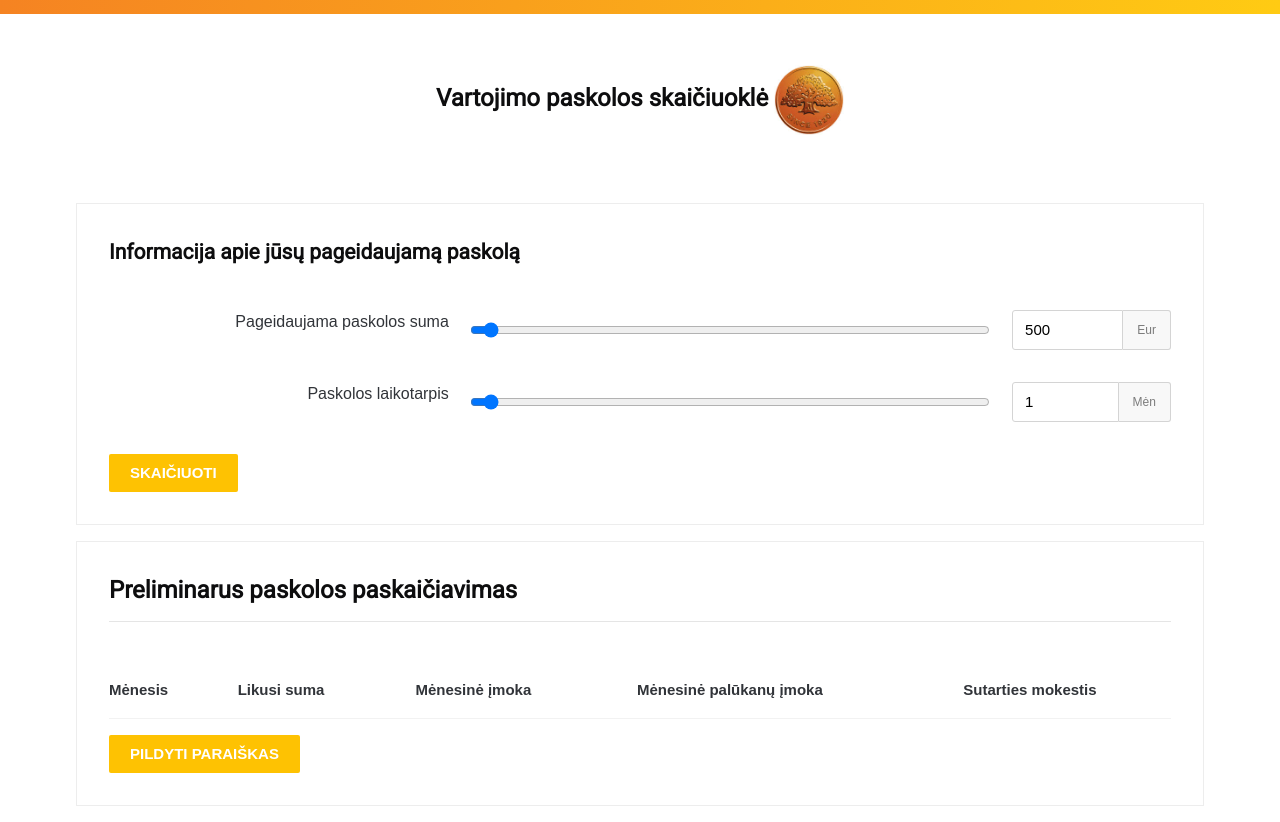
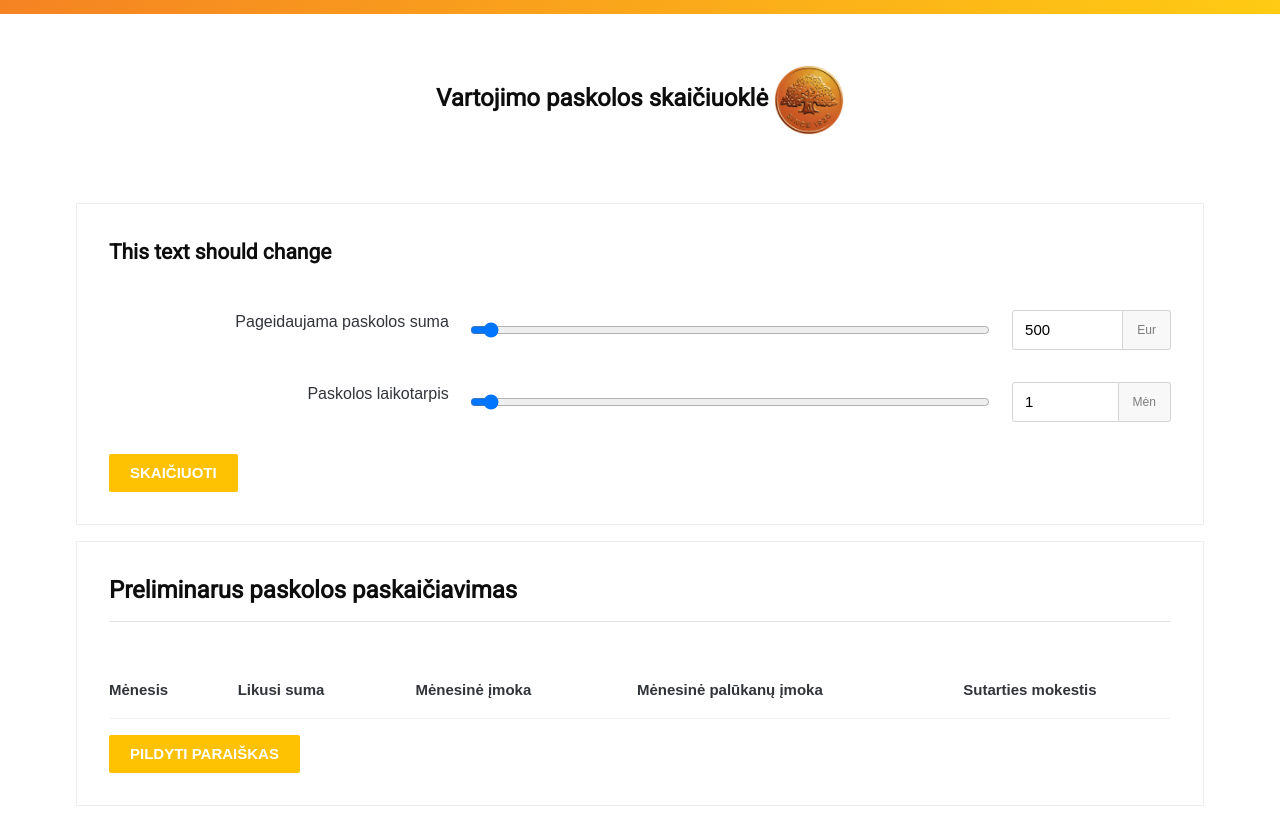
Before and after one commit to PaulKutka/swed-loan-front, an Angular app: page / in a window 1280 px wide. Built offline with nearby package versions, Linux system fonts and the light colour scheme.

Commit message:
Changed html text, to test heroku

```diff
--- a/src/app/calculator/calculator.component.html
+++ b/src/app/calculator/calculator.component.html
@@ -1,7 +1,7 @@
 <!--<input [(ngModel)]="loanSum" type="text" (click)="someMethod()">-->
 
 <div class="form form-border">
-  <h4>Informacija apie jūsų pageidaujamą paskolą</h4>
+  <h4>This text should change</h4>
 
   <div class="row gutters text-right">
     <div class="col col-4">
```
